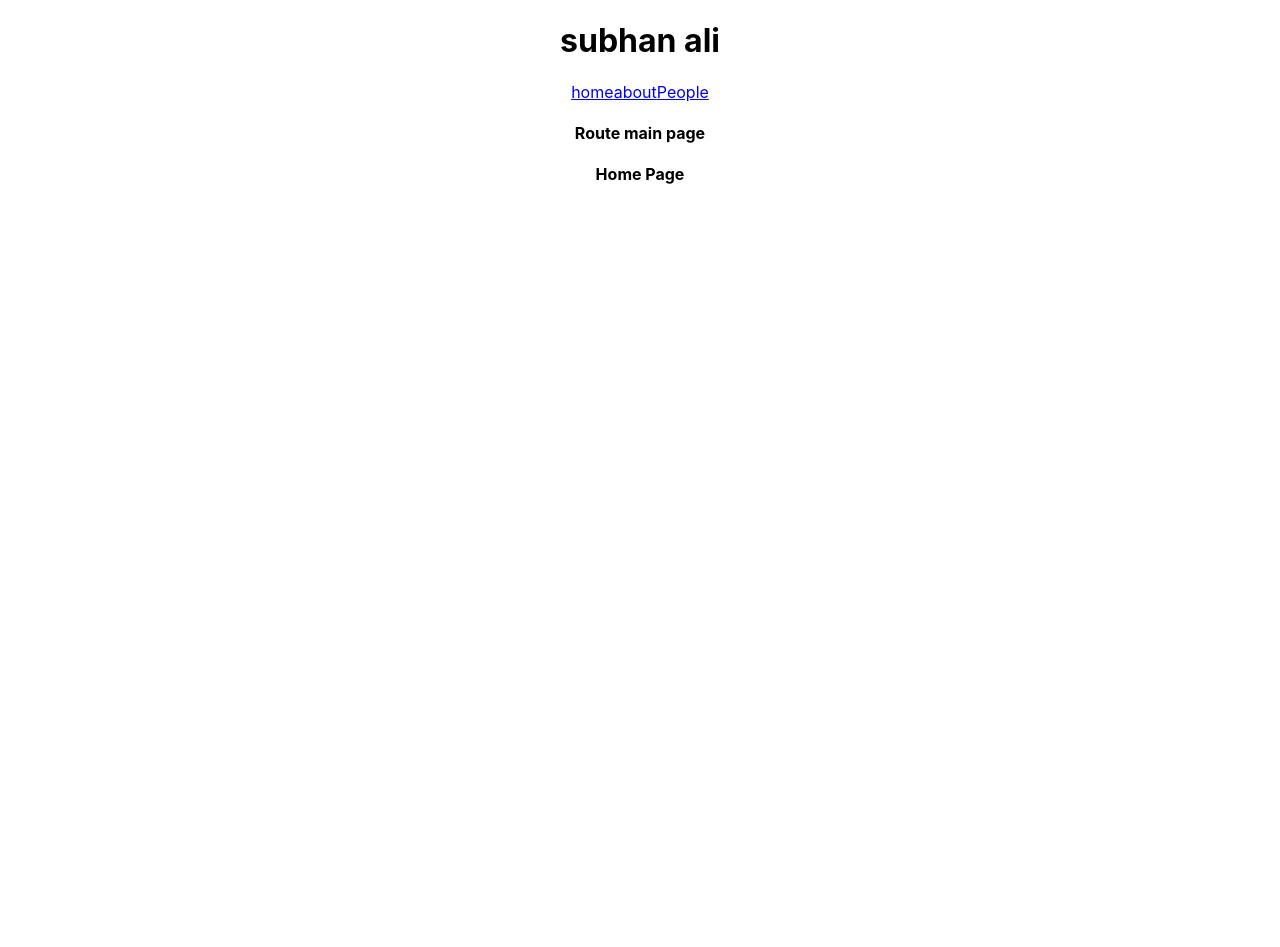
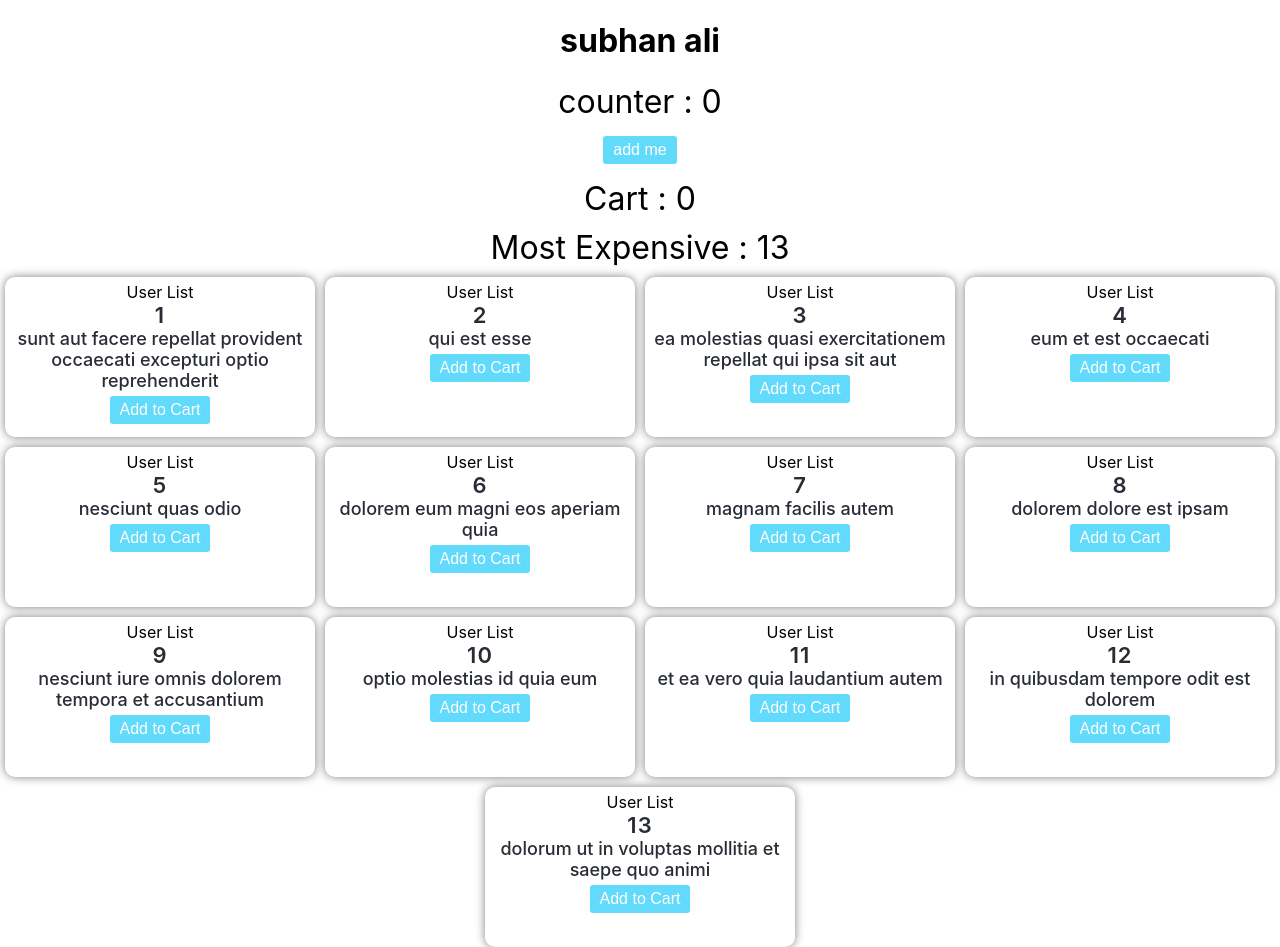
Before and after one commit to subhanprime/react_extended, a React (Create React App) app: page / in a window 1280 px wide. Before the commit the page ends 800 px from the top, so only its background shows below. Built offline with nearby package versions, Linux system fonts and the light colour scheme.

Commit message:
useCallback useMemo React.memo

```diff
--- a/src/App.css
+++ b/src/App.css
@@ -37,6 +37,55 @@ p{
   width: '300px';
   height: '300px';
 }
+.UserBlock{
+  background-color: white;
+  width: 300px;
+  height: 150px;
+  box-shadow:0px 0px 10px rgba(0, 0, 0, 0.5);
+  border-radius: 10px;
+  overflow: hidden;
+  padding: 5px;
+}
+.UserID{
+  color: #282c34;
+  font-size: 22px;
+  font-weight: 600;
+  letter-spacing: 1px;
+  /* line-height: 20px; */
+}
+.UserTittle{
+  color: #282c34;
+  font-size: 18px;
+  font-weight: 500;
+}
+.OuterBlock{
+  display: flex;
+  justify-content: center;
+  align-items: center;
+  flex-wrap: wrap;
+  gap: 10px;
+}
+.UserBody{
+    width: 90%;
+  white-space: wrap;
+  overflow: hidden;
+  text-overflow: ellipsis;
+
+}
+.counter{
+  font-size: 32px;
+  font-weight: 32px;
+  margin: 10px;
+}
+.btn{
+  padding: 5px 10px;
+  background-color: #61dafb;
+  color: white;
+  font-size: 16px;
+  margin: 5px;
+  border: none;
+  border-radius: 3px;
+}
 @keyframes App-logo-spin {
   from {
     transform: rotate(0deg);
--- a/src/App.js
+++ b/src/App.js
@@ -1,6 +1,6 @@
 
 import './App.css';
-import Final from './proutingJump/routeJump'
+import Final from './optimization/optimization'
 function App() {
   return (
     <div className="App">
@@ -19,3 +19,4 @@ export default App;
 // import Final from './custom-hooks/custumHooks'
 // import Final from './propTypes/propType'
 // import Final from './proutingJump/routeJump'
+// import Final from './optimization/optimization'
--- a/src/custom-hooks/useFetch.js
+++ b/src/custom-hooks/useFetch.js
@@ -1,4 +1,4 @@
-import {useState,useEffect} from "react";
+import { useState, useEffect } from "react";
 
 export const useFetch = (url) => {
     const [loading, setLoading] = useState(true);
--- /dev/null
+++ b/src/optimization/data.js
@@ -0,0 +1,80 @@
+export const data=[
+    {
+    "userId": 1,
+    "id": 1,
+    "title": "sunt aut facere repellat provident occaecati excepturi optio reprehenderit",
+    "body": "quia et suscipit\nsuscipit recusandae consequuntur expedita et cum\nreprehenderit molestiae ut ut quas totam\nnostrum rerum est autem sunt rem eveniet architecto"
+  },
+  {
+    "userId": 1,
+    "id": 2,
+    "title": "qui est esse",
+    "body": "est rerum tempore vitae\nsequi sint nihil reprehenderit dolor beatae ea dolores neque\nfugiat blanditiis voluptate porro vel nihil molestiae ut reiciendis\nqui aperiam non debitis possimus qui neque nisi nulla"
+  },
+  {
+    "userId": 1,
+    "id": 3,
+    "title": "ea molestias quasi exercitationem repellat qui ipsa sit aut",
+    "body": "et iusto sed quo iure\nvoluptatem occaecati omnis eligendi aut ad\nvoluptatem doloribus vel accusantium quis pariatur\nmolestiae porro eius odio et labore et velit aut"
+  },
+  {
+    "userId": 1,
+    "id": 4,
+    "title": "eum et est occaecati",
+    "body": "ullam et saepe reiciendis voluptatem adipisci\nsit amet autem assumenda provident rerum culpa\nquis hic commodi nesciunt rem tenetur doloremque ipsam iure\nquis sunt voluptatem rerum illo velit"
+  },
+  {
+    "userId": 1,
+    "id": 5,
+    "title": "nesciunt quas odio",
+    "body": "repudiandae veniam quaerat sunt sed\nalias aut fugiat sit autem sed est\nvoluptatem omnis possimus esse voluptatibus quis\nest aut tenetur dolor neque"
+  },
+  {
+    "userId": 1,
+    "id": 6,
+    "title": "dolorem eum magni eos aperiam quia",
+    "body": "ut aspernatur corporis harum nihil quis provident sequi\nmollitia nobis aliquid molestiae\nperspiciatis et ea nemo ab reprehenderit accusantium quas\nvoluptate dolores velit et doloremque molestiae"
+  },
+  {
+    "userId": 1,
+    "id": 7,
+    "title": "magnam facilis autem",
+    "body": "dolore placeat quibusdam ea quo vitae\nmagni quis enim qui quis quo nemo aut saepe\nquidem repellat excepturi ut quia\nsunt ut sequi eos ea sed quas"
+  },
+  {
+    "userId": 1,
+    "id": 8,
+    "title": "dolorem dolore est ipsam",
+    "body": "dignissimos aperiam dolorem qui eum\nfacilis quibusdam animi sint suscipit qui sint possimus cum\nquaerat magni maiores excepturi\nipsam ut commodi dolor voluptatum modi aut vitae"
+  },
+  {
+    "userId": 1,
+    "id": 9,
+    "title": "nesciunt iure omnis dolorem tempora et accusantium",
+    "body": "consectetur animi nesciunt iure dolore\nenim quia ad\nveniam autem ut quam aut nobis\net est aut quod aut provident voluptas autem voluptas"
+  },
+  {
+    "userId": 1,
+    "id": 10,
+    "title": "optio molestias id quia eum",
+    "body": "quo et expedita modi cum officia vel magni\ndoloribus qui repudiandae\nvero nisi sit\nquos veniam quod sed accusamus veritatis error"
+  },
+  {
+    "userId": 2,
+    "id": 11,
+    "title": "et ea vero quia laudantium autem",
+    "body": "delectus reiciendis molestiae occaecati non minima eveniet qui voluptatibus\naccusamus in eum beatae sit\nvel qui neque voluptates ut commodi qui incidunt\nut animi commodi"
+  },
+  {
+    "userId": 2,
+    "id": 12,
+    "title": "in quibusdam tempore odit est dolorem",
+    "body": "itaque id aut magnam\npraesentium quia et ea odit et ea voluptas et\nsapiente quia nihil amet occaecati quia id voluptatem\nincidunt ea est distinctio odio"
+  },
+  {
+    "userId": 2,
+    "id": 13,
+    "title": "dolorum ut in voluptas mollitia et saepe quo animi",
+    "body": "aut dicta possimus sint mollitia voluptas commodi quo doloremque\niste corrupti reiciendis voluptatem eius rerum\nsit cumque quod eligendi laborum minima\nperferendis recusandae assumenda consectetur porro architecto ipsum ipsam"
+  },
+]
--- /dev/null
+++ b/src/optimization/optimization.js
@@ -0,0 +1,61 @@
+import React, { useState, useEffect, useCallback, useMemo } from "react";
+import { data } from "./data.js";
+const calculatemaximumvalue=()=>{
+    console.log('calc')
+    return 13;
+}
+const Optimization = () => {
+    const [counter, setCounter] = useState(0);
+    const [cart, setCart] = useState(0);
+    const expensive = useMemo(()=>calculatemaximumvalue(),[cart])
+    const addToCart =useCallback( () => {
+        setCart(cart + 1);
+    },[cart]);
+    return (
+        <>
+            <div className="counter">counter : {counter}</div>
+            <button className="btn" onClick={() => setCounter(counter + 1)}>add me</button>
+            <div className="counter"> Cart : {cart}</div>
+            <div className="counter">Most Expensive : {expensive}</div>
+            <div className="OuterBlock">
+                <ListItme data={data} addToCart={addToCart}/>
+            </div>
+
+        </>
+    )
+
+}
+const ListItme = ({ data, addToCart }) => {
+    return (
+        <>
+            {
+                data?.map((el, index) => {
+                    // console.log(el);
+                    return <SingleItem el={el} key={index}  addToCart = { addToCart } />
+                })
+            }
+        </>
+    )
+}
+
+const SingleItem = React.memo(
+    ({ el, addToCart }) => {
+        console.count('SingleItem');
+
+        return (<>
+            <div className="UserBlock">
+
+                <span>User List</span>
+                <div className="UserID">{el.id}</div>
+                <div className="UserTittle">{el.title}</div>
+                {/* <span className="UserBody">{el.body}</span> */}
+
+                <button className="btn" onClick={addToCart}>Add to Cart </button>
+            </div>
+
+        </>
+        )
+    }
+)
+
+export default Optimization;
```
